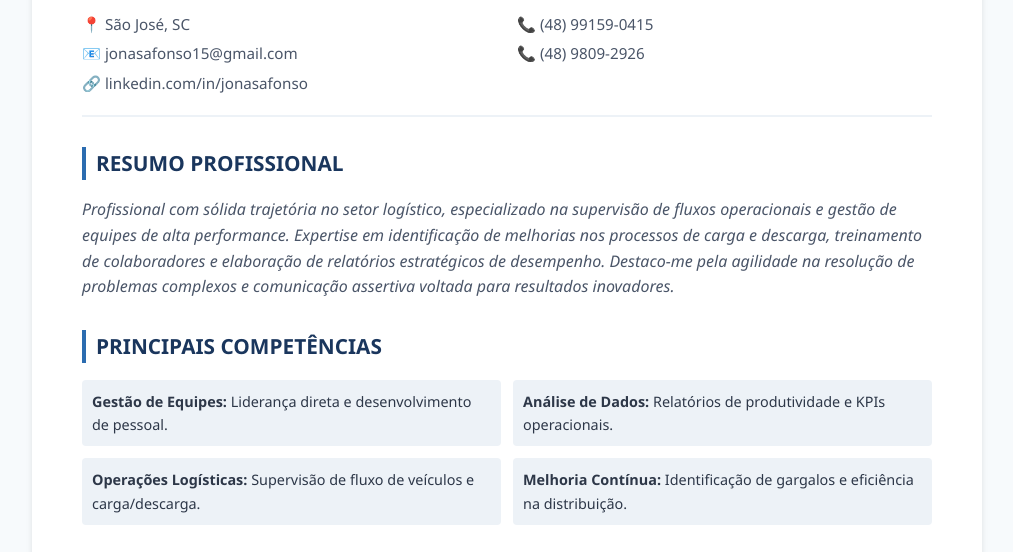
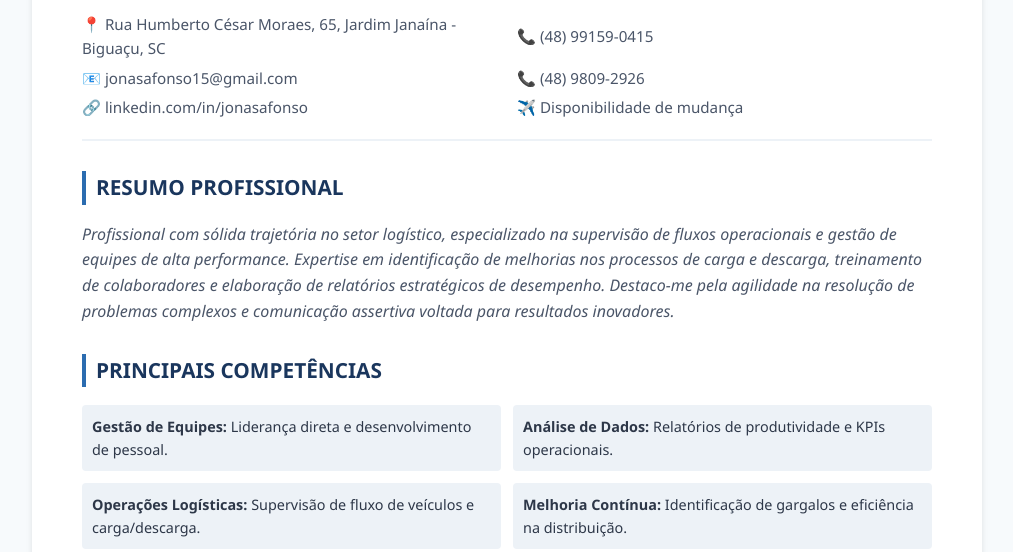
Before and after one commit to YmerLy/curriculo-logistica-jonas-rd-saude, a plain HTML site: page curriculo.html in a window 1280 px wide. Shown: the part 193-745 px from the top of the page, without its empty margins (133-1146 px from the left). Drawn offline with Linux system fonts and the light colour scheme.

Commit message:
Modify contact info and add relocation note
Updated address and added relocation availability.

```diff
--- a/curriculo.html
+++ b/curriculo.html
@@ -149,11 +149,12 @@
         <h1>Jonas Afonso da Rosa</h1>
         <div class="job-title">Encarregado Operacional | Supervisor de Logística</div>
         <div class="contact-info">
-            <span>📍 São José, SC</span>
+            <span>📍 Rua Humberto César Moraes, 65, Jardim Janaína - Biguaçu, SC</span>
             <span>📞 (48) 99159-0415</span>
             <span>📧 jonasafonso15@gmail.com</span>
             <span>📞 (48) 9809-2926</span>
             <span>🔗 linkedin.com/in/jonasafonso</span>
+            <span>✈️ Disponibilidade de mudança</span>
         </div>
     </header>
 
```
